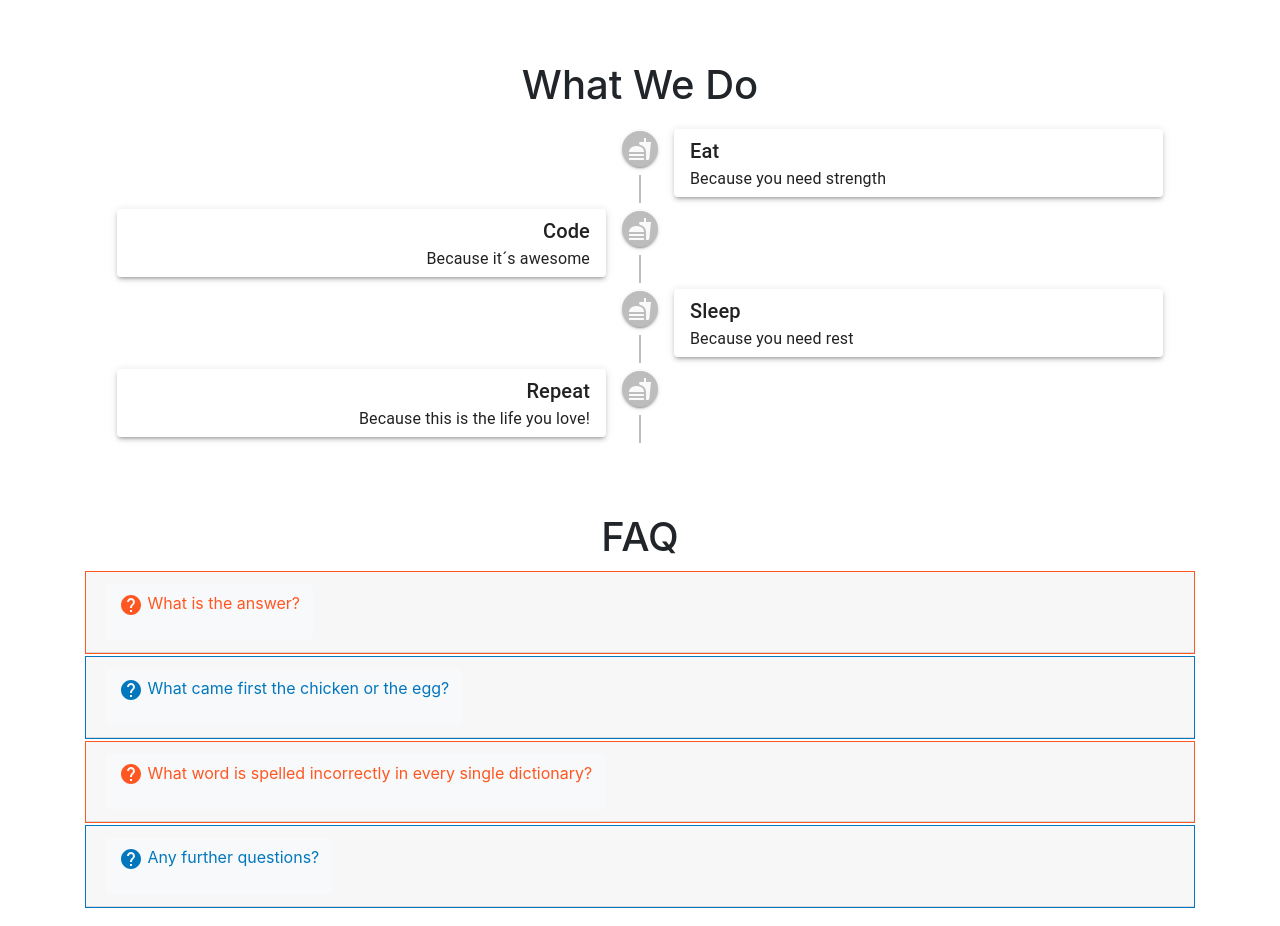
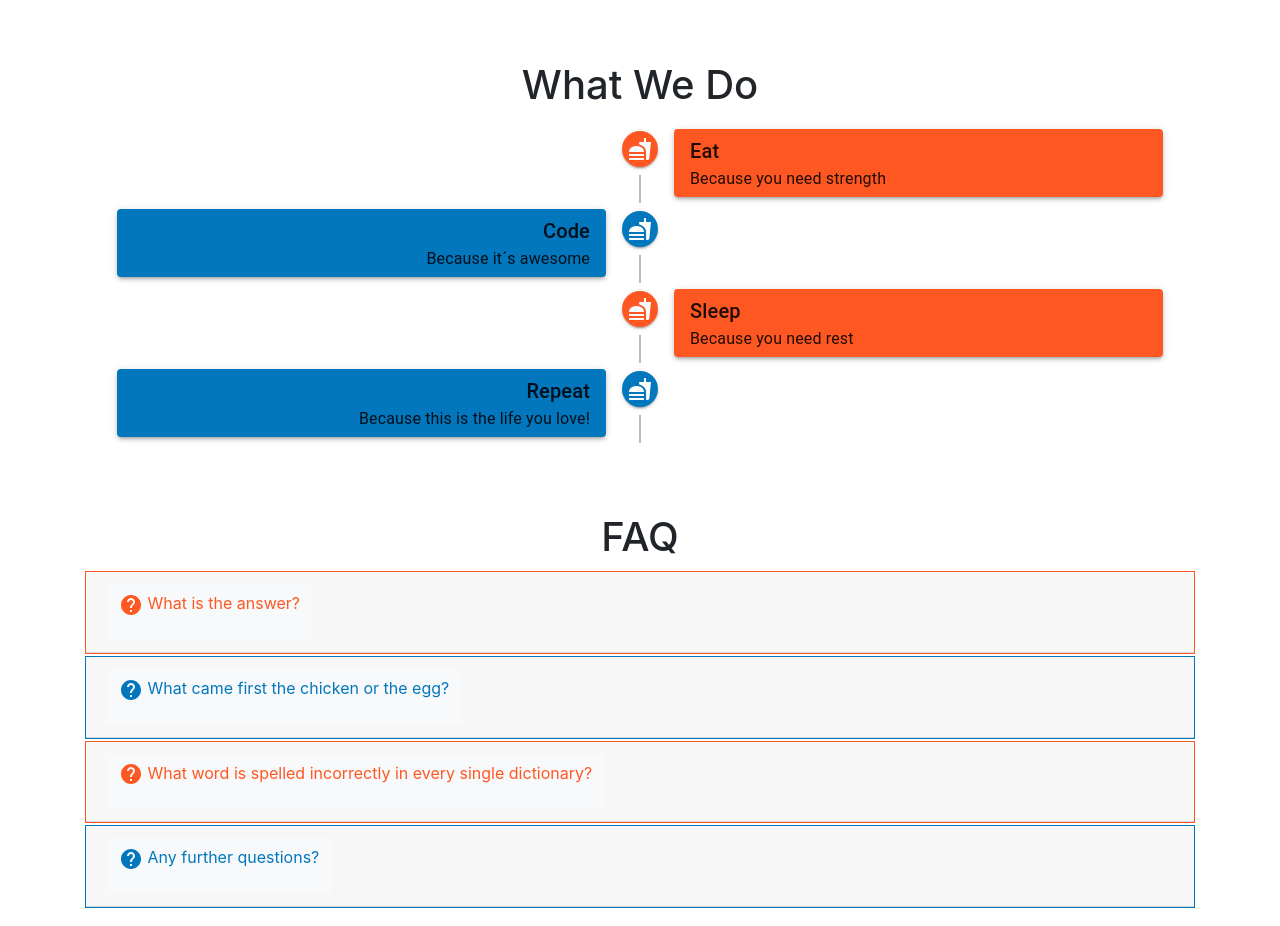
Before and after one commit to F1nnM/ActionPaint, a React (Create React App) app: page / in a window 1280 px wide. Shown: the part 2520-3446 px from the top of the page. Built offline with nearby package versions, Linux system fonts and the light colour scheme.

Commit message:
Fix Styling Issue

```diff
--- a/src/components/WhatWeDo.module.css
+++ b/src/components/WhatWeDo.module.css
@@ -1,17 +1,17 @@
 .primarytimeline{
     padding: 6px 16px;
-    background-color: var(--primaryColor);
+    background-color: var(--primaryColor) !important;
 }
 
 .secondarytimeline{
     padding: 6px 16px;
-    background-color: var(--accentColor);
+    background-color: var(--accentColor) !important;
 }
 
 .primarytimelineicon{
-    background-color: var(--primaryColor);
+    background-color: var(--primaryColor) !important;
 }
 
 .secondarytimelineicon{
-    background-color: var(--accentColor);
+    background-color: var(--accentColor) !important;
 }
```
